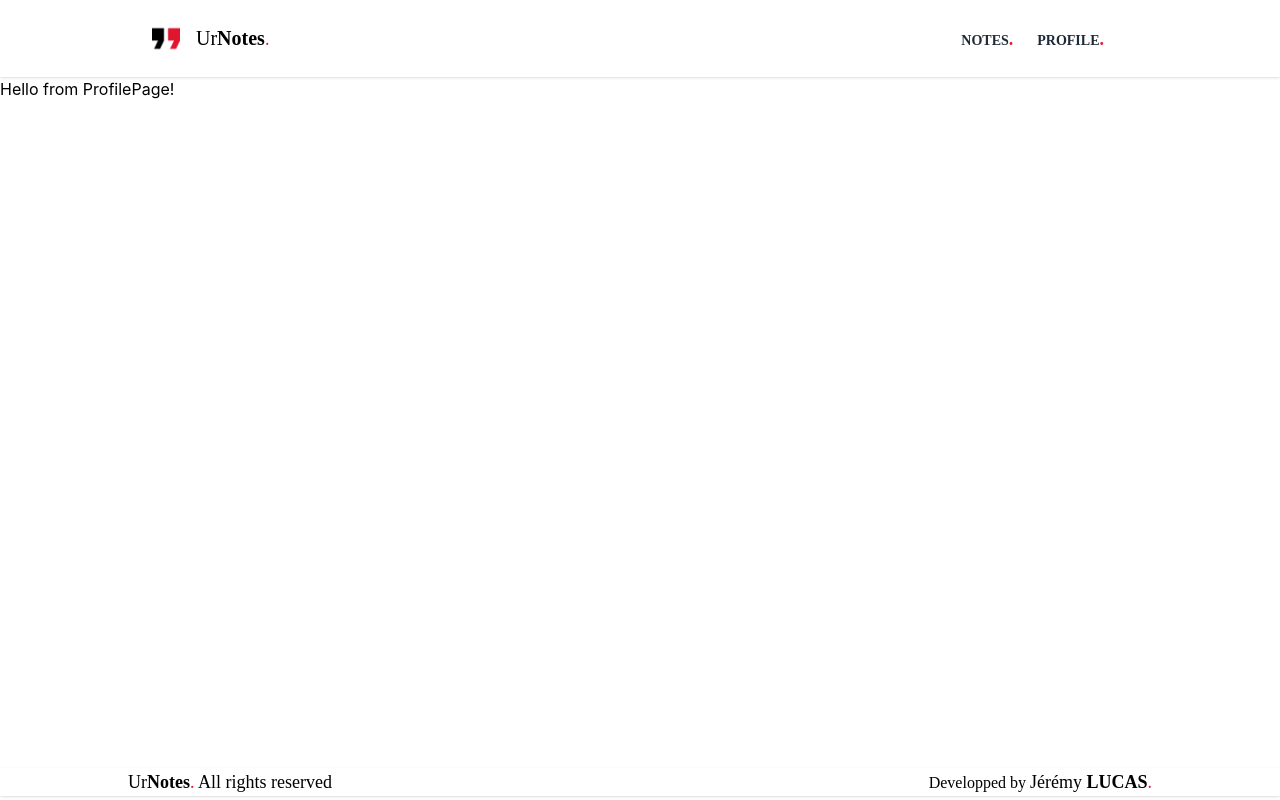
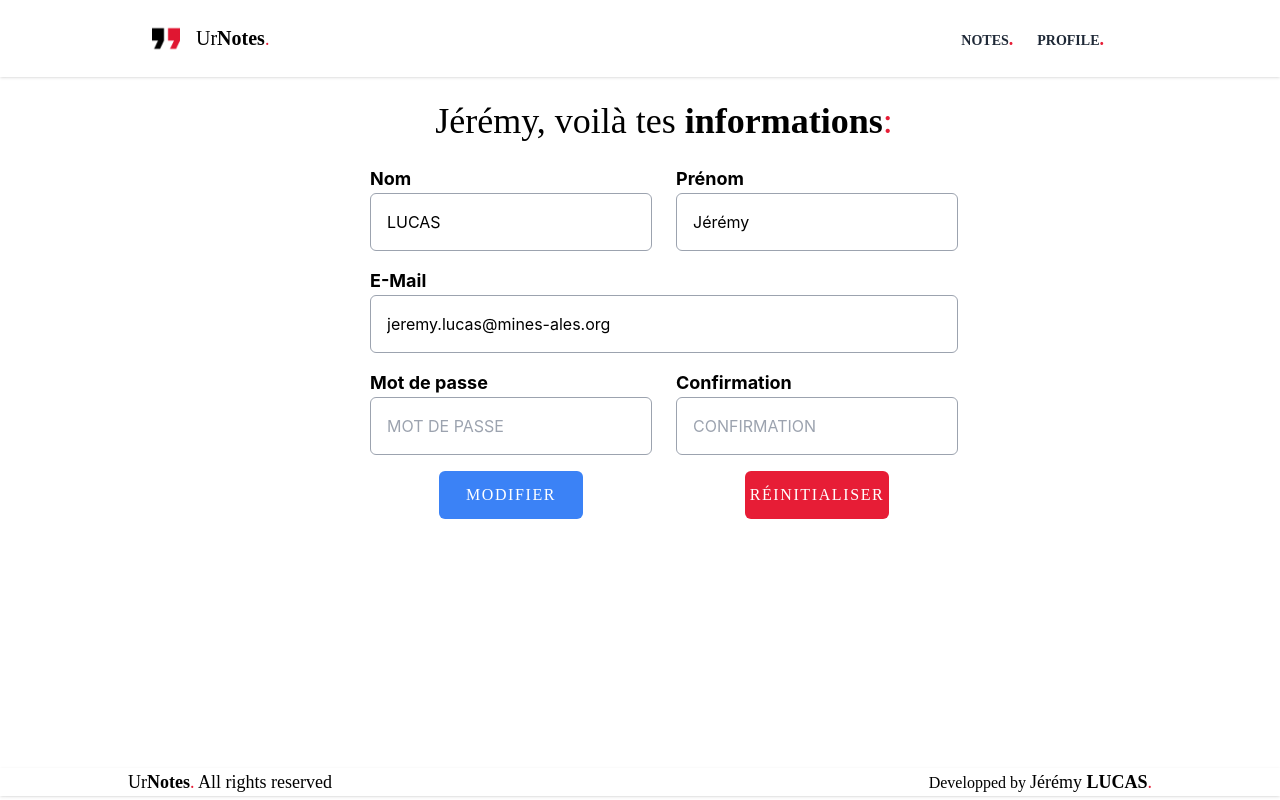
Before and after one commit to YooZiiX/UrNotes, a React (Create React App) app in the folder client/: page /profile in a window 1280 px wide. Built offline with nearby package versions, Linux system fonts and the light colour scheme.

Commit message:
Create ProfilePage & change NotePage & change CreateNotePage

```diff
--- a/client/src/pages/CreateNotePage.js
+++ b/client/src/pages/CreateNotePage.js
@@ -45,13 +45,17 @@ export default function CreateNote() {
               <label htmlFor="category" className="">
                 Catégorie
               </label>
-              <input
-                type="text"
+              <select
                 name="category"
                 id="category"
-                autoComplete="off"
                 className="focus:border block w-full border border-gray-400 rounded-md p-4"
-              />
+              >
+                <option disabled>----------</option>
+                <option value="divertissement">Divertissement</option>
+                <option value="professionnel">Professionel</option>
+                <option value="scientifique">Scientifique</option>
+                <option value="technologique">Technologique</option>
+              </select>
             </div>
             <div className="flex justify-center m-2">
               <input
--- a/client/src/pages/NotesPage.js
+++ b/client/src/pages/NotesPage.js
@@ -1,4 +1,5 @@
 import React from "react";
+import { Link } from "react-router-dom";
 import { Header } from "../components/Header/Header";
 import { Footer } from "../components/Footer/Footer";
 import Container from "../components/elements/Container";
@@ -18,13 +19,32 @@ export default function NotesPage() {
         </div>
         <div className="w-full flex justify-center m-6 my-10">
           <div className="grid grid-cols-2 gap-4">
+            <Link to="#">
               <div className="">Note 1</div>
+            </Link>
+            <Link to="#">
               <div className="">Note 2</div>
+            </Link>
+            <Link to="#">
               <div className="">Note 3</div>
+            </Link>
+            <Link to="#">
               <div className="">Note 4</div>
+            </Link>
+            <Link to="#">
               <div className="">Note 5</div>
+            </Link>
+            <Link to="#">
               <div className="">Note 6</div>
+            </Link>
           </div>
+        </div>
+        <div className="w-full flex justify-center m-6">
+          <Link to="/createnote">
+            <button className="bg-blue-500 hover:bg-blue-700 rounded-md px-4 py-2 uppercase shadow-md text-white text-xl font-medium animate">
+              Créer une nouvelle Note
+            </button>
+          </Link>
         </div>
       </Container>
       <Footer />
--- a/client/src/pages/ProfilePage.js
+++ b/client/src/pages/ProfilePage.js
@@ -1,12 +1,108 @@
 import React from "react";
 import { Header } from "../components/Header/Header";
 import { Footer } from "../components/Footer/Footer";
+import Container from "../components/elements/Container";
 
 export default function LandingPage() {
+  let firstname = "Jérémy";
+  let lastname = "Lucas";
+  let email = "jeremy.lucas@mines-ales.org";
+  let password;
+
   return (
     <div>
       <Header />
-      <div>Hello from ProfilePage!</div>
+      <Container>
+        <div className="w-full flex justify-center m-6">
+          <h1 className="font-primary text-4xl">
+            {firstname}, voilà tes <strong>informations</strong>
+            <span className="text-danger">:</span>
+          </h1>
+        </div>
+        <div className="w-full flex justify-center m-6">
+          <form className="grid grid-cols-2 grid-rows-3 gap-x-6 gap-y-4">
+            <div className="">
+              <label htmlFor="lastname" className="text-lg font-bold">
+                Nom
+              </label>
+              <input
+                type="text"
+                name="lastname"
+                id="lastname"
+                autoComplete="off"
+                className="focus:border block w-full border border-gray-400 rounded-md p-4 uppercase"
+                value={lastname}
+              />
+            </div>
+            <div className="">
+              <label htmlFor="firstname" className="text-lg font-bold">
+                Prénom
+              </label>
+              <input
+                type="text"
+                name="firstname"
+                id="firstname"
+                autoComplete="off"
+                className="focus:border block w-full border border-gray-400 rounded-md p-4"
+                value={firstname}
+              />
+            </div>
+            <div className="col-span-2">
+              <label htmlFor="email" className="text-lg font-bold">
+                E-Mail
+              </label>
+              <input
+                type="text"
+                name="email"
+                id="email"
+                autoComplete="off"
+                className="focus:border block w-full border border-gray-400 rounded-md p-4"
+                value={email}
+              />
+            </div>
+            <div className="">
+              <label htmlFor="password" className="text-lg font-bold">
+                Mot de passe
+              </label>
+              <input
+                type="password"
+                name="password"
+                id="email"
+                autoComplete="off"
+                className="focus:border block w-full border border-gray-400 rounded-md p-4 uppercase"
+                placeholder="Mot de passe"
+              />
+            </div>
+            <div className="">
+              <label htmlFor="confirmation" className="text-lg font-bold">
+                Confirmation
+              </label>
+              <input
+                type="password"
+                name="confirmation"
+                id="confirmation"
+                autoComplete="off"
+                className="focus:border block w-full border border-gray-400 rounded-md p-4 uppercase"
+                placeholder="Confirmation"
+              />
+            </div>
+            <div className="mx-auto">
+              <input
+                type="button"
+                value="Modifier"
+                className="bg-blue-500 hover:bg-blue-700 text-white w-36 h-12 font-primary tracking-widest uppercase cursor-pointer rounded-md animate"
+              />
+            </div>
+            <div className="mx-auto">
+              <input
+                type="button"
+                value="Réinitialiser"
+                className="bg-danger hover:bg-danger-hover text-white w-36 h-12 font-primary tracking-widest uppercase cursor-pointer rounded-md animate"
+              />
+            </div>
+          </form>
+        </div>
+      </Container>
       <Footer />
     </div>
   );
```
Lines whose indentation alone changed are shown as unchanged.
